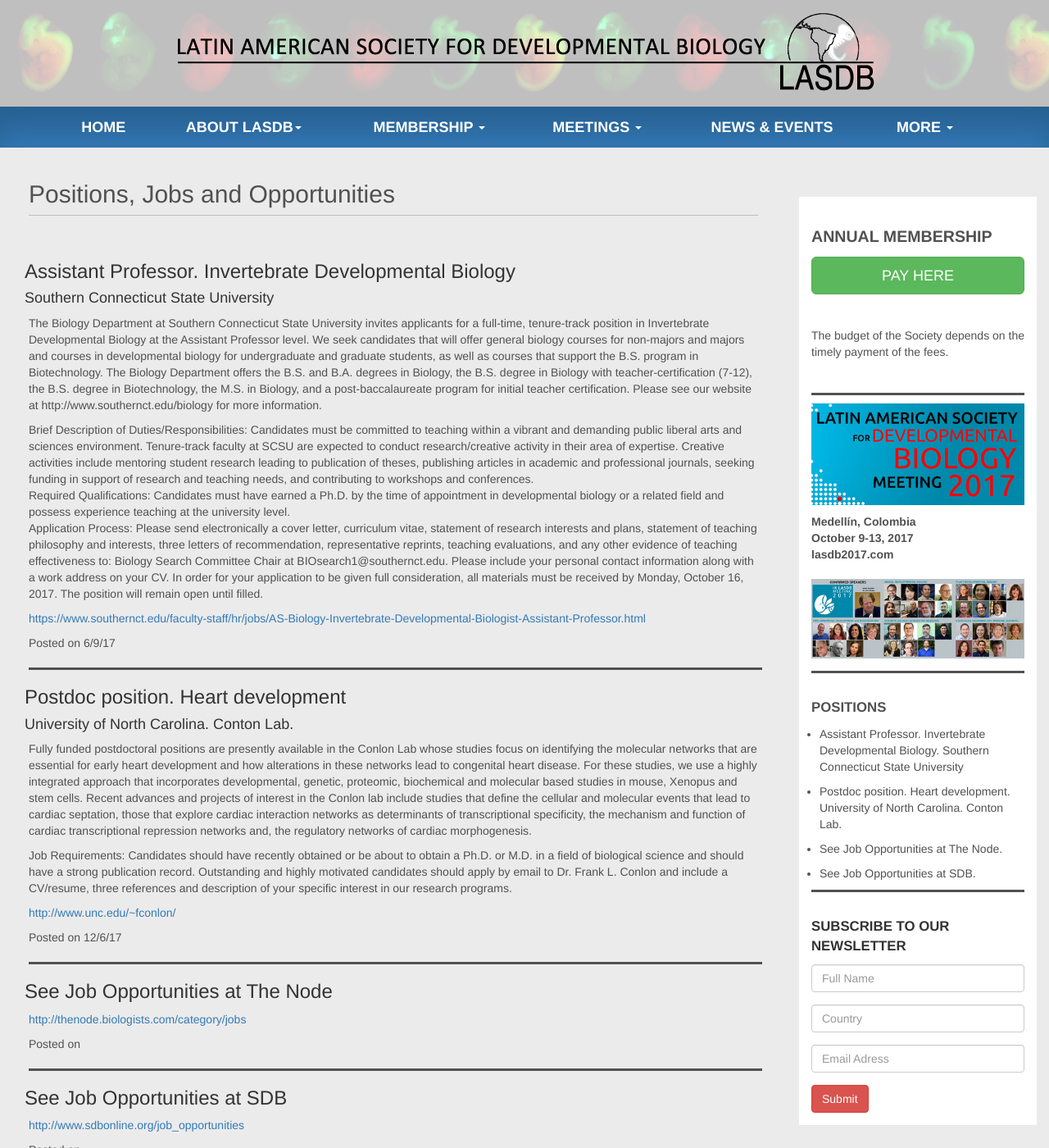
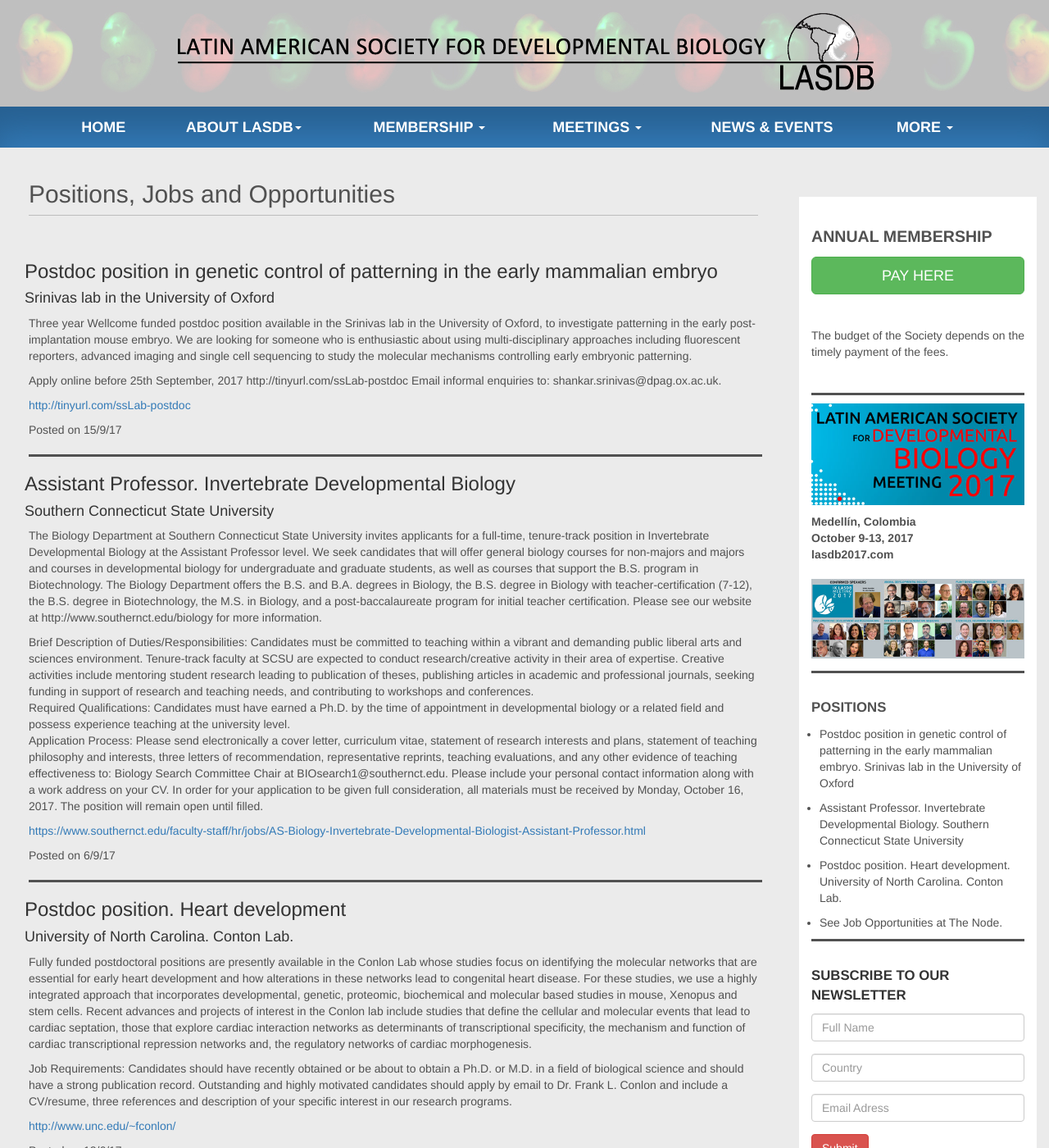
Before and after one commit to lasdb/lasdb.github.io, a Jekyll site: the page built from _posts/2000-01-01-jobs.markdown, in a window 1280 px wide and 1400 px high. Shown: the whole window at 82% size. Built offline with Jekyll 4.4.1, drawn with Linux system fonts in a browser that asks for light colours; nearby versions of some CDN libraries.

Commit message:
Update 2000-01-01-jobs.markdown

```diff
--- a/_posts/2000-01-01-jobs.markdown
+++ b/_posts/2000-01-01-jobs.markdown
@@ -5,6 +5,13 @@
 categories: jobs
 permalink: /pages/jobs.html
 jobs:
+  - title: 'Postdoc position in genetic control of patterning in the early mammalian embryo'
+    date: '15/9/17'
+    subtitle: 'Srinivas lab in the University of Oxford'
+    body: 'Three year Wellcome funded postdoc position available in the Srinivas lab in the University of Oxford, to investigate patterning in the early post-implantation mouse embryo. We are looking for someone who is enthusiastic about using multi-disciplinary approaches including fluorescent reporters, advanced imaging and single cell sequencing to study the molecular mechanisms controlling early embryonic patterning.'
+    par2: 'Apply online before 25th September, 2017 http://tinyurl.com/ssLab-postdoc
+Email informal enquiries to: shankar.srinivas@dpag.ox.ac.uk.'
+    URL: 'http://tinyurl.com/ssLab-postdoc'
   - title: 'Assistant Professor. Invertebrate Developmental Biology'
     date: '6/9/17'
     subtitle: 'Southern Connecticut State University'
```
